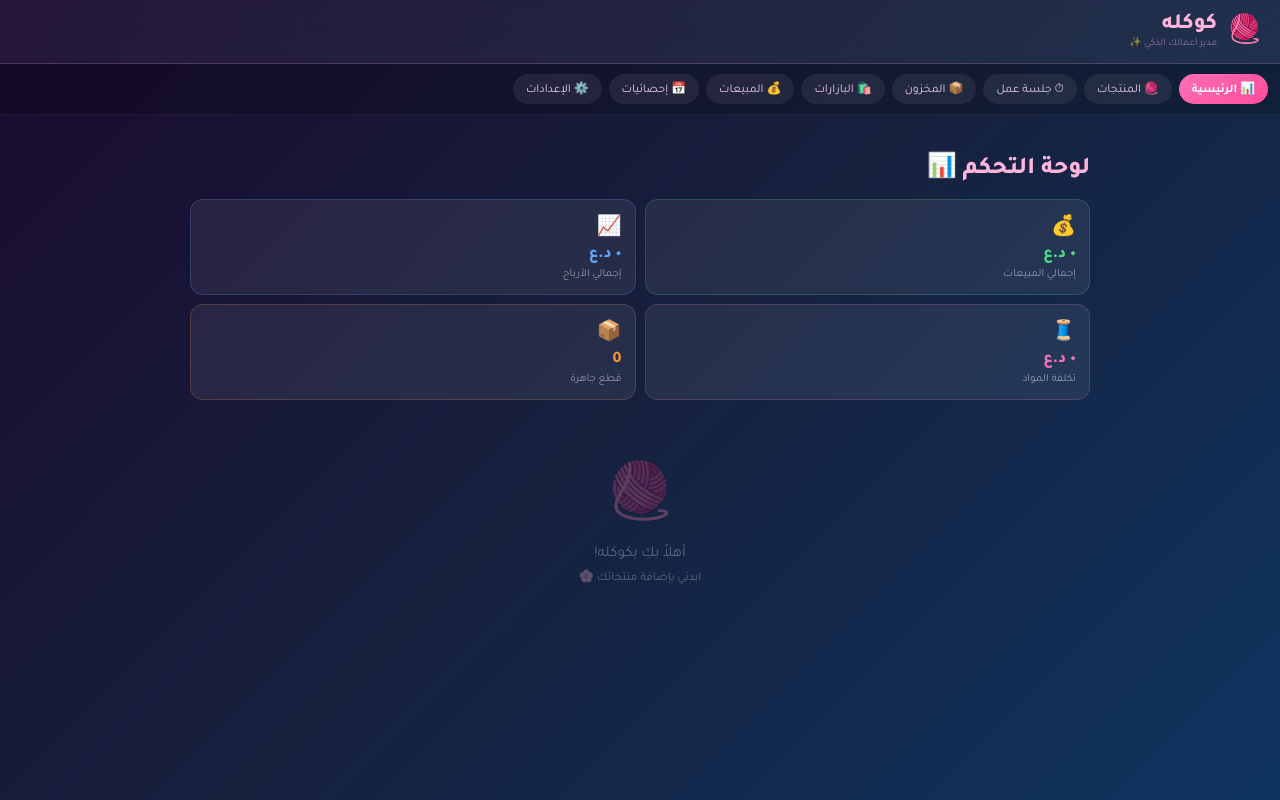
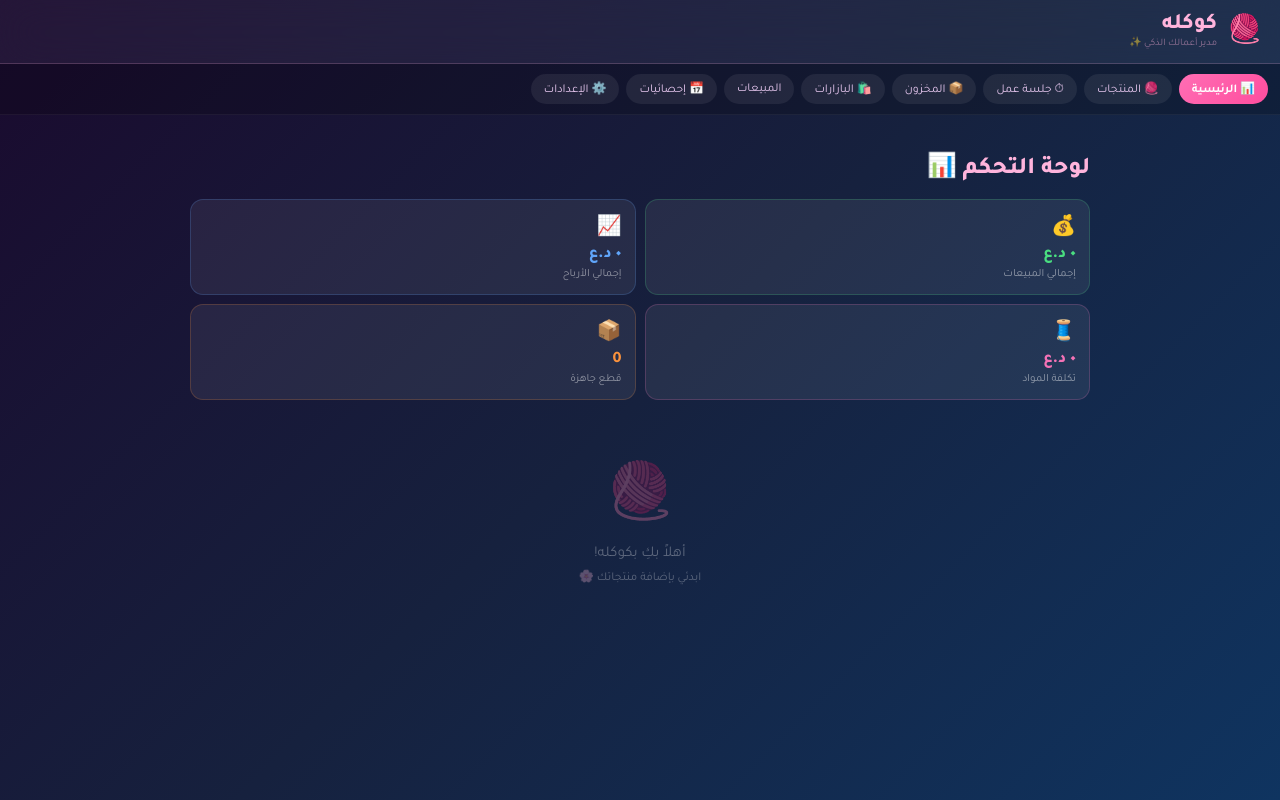
Before and after one commit to zainabaliabd/kokla-app, a React (Create React App) app: page / in a window 1280 px wide. Built offline with nearby package versions, Linux system fonts and the light colour scheme.

Commit message:
Update App.js

```diff
--- a/src/App.js
+++ b/src/App.js
@@ -122,7 +122,7 @@ export default function App() {
           {key:"session",label:"جلسة عمل",icon:"⏱"},
           {key:"inventory",label:"المخزون",icon:"📦"},
           {key:"bazaars",label:"البازارات",icon:"🛍️"},
-          {key:"sales",label:"المبيعات",icon:"💰"},
+          {key:"sales",label:"المبيعات",icon:""},
           {key:"monthly",label:"إحصائيات",icon:"📅"},
           {key:"settings",label:"الإعدادات",icon:"⚙️"},
         ].map(t => (
```
